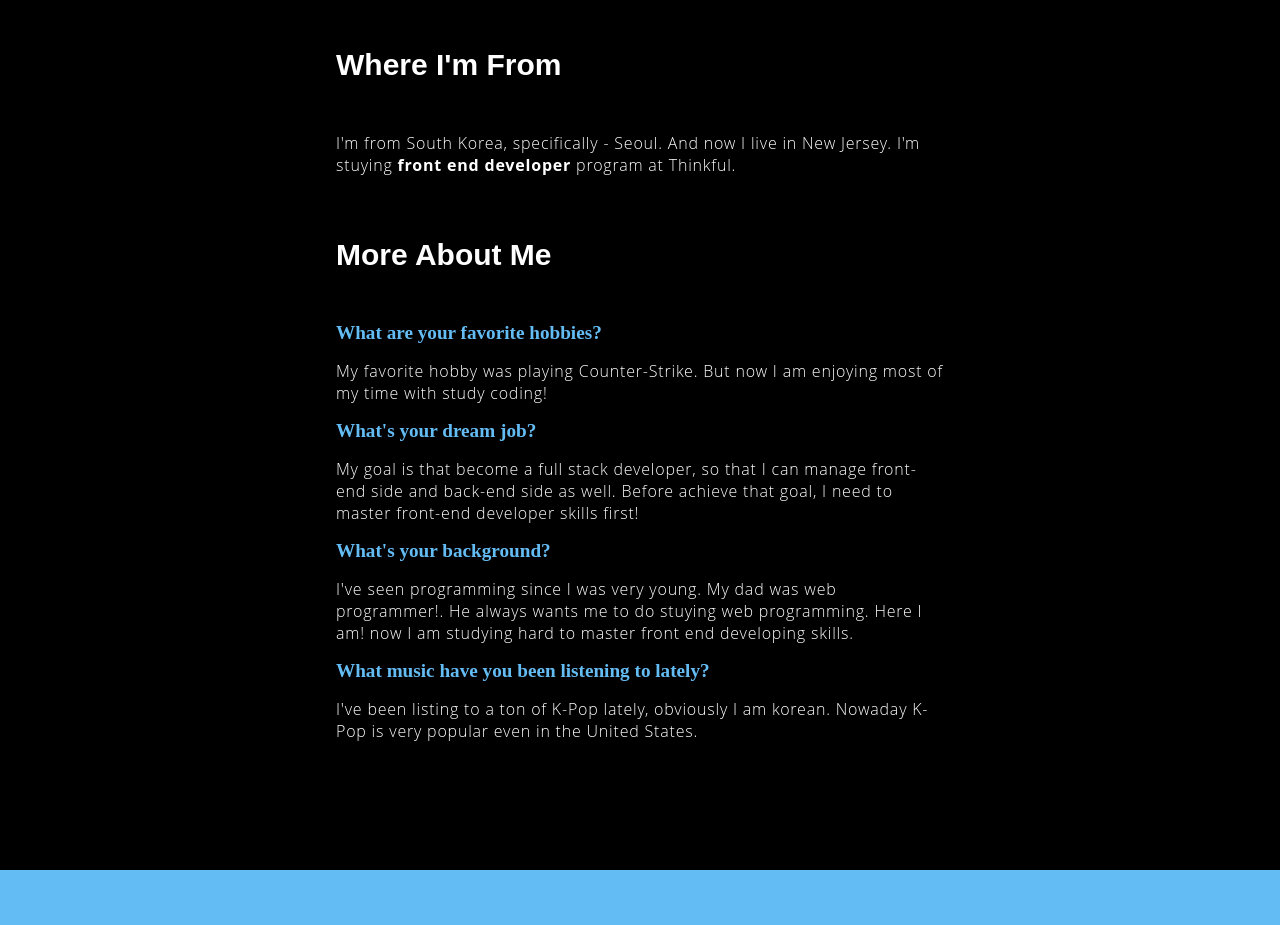
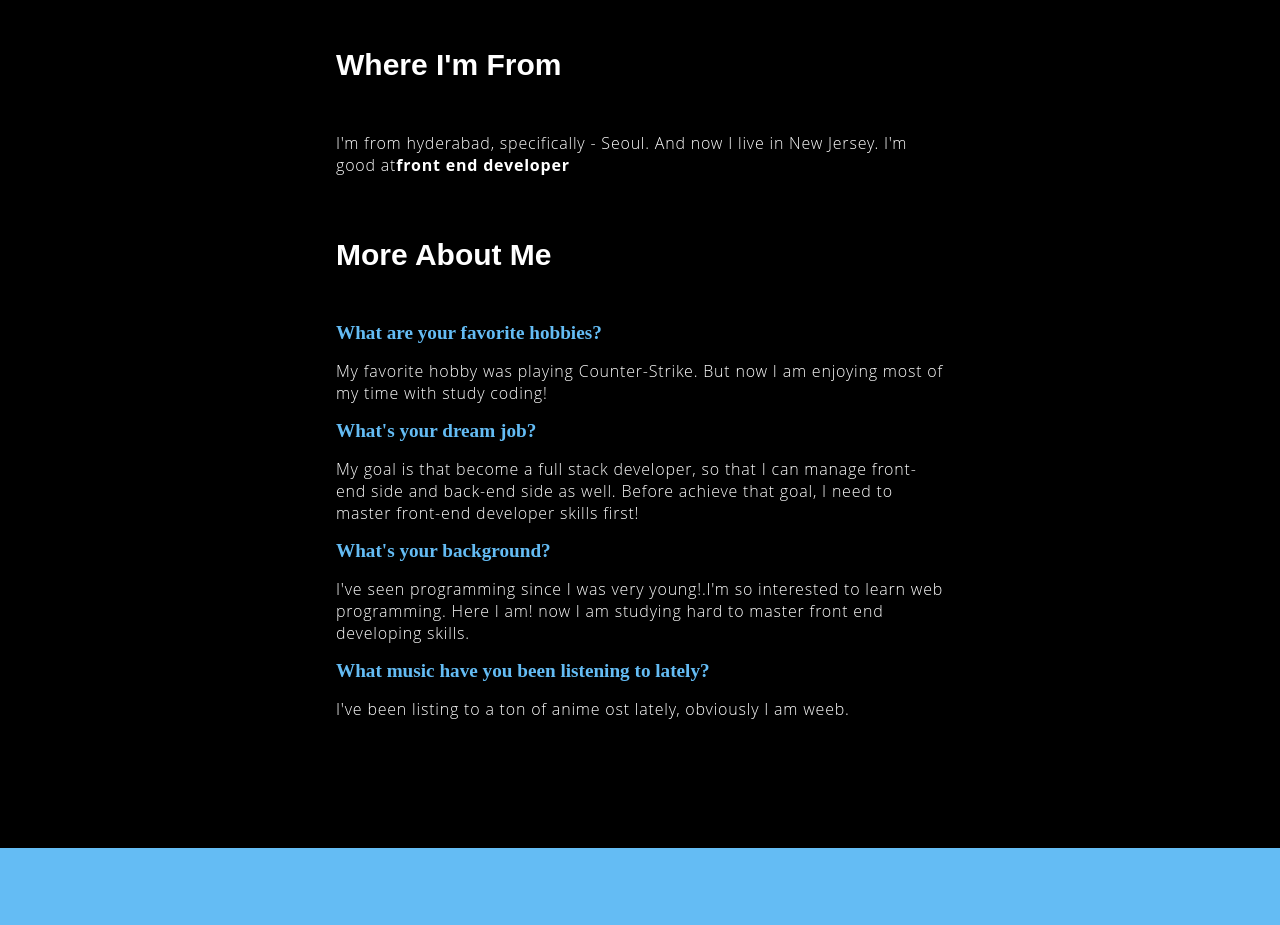
Before and after one commit to exoticvivarium/web-x, a plain HTML site: page about/about.html in a window 1280 px wide. Shown: the part 1040-1965 px from the top of the page. Drawn offline with Linux system fonts and the light colour scheme.

Commit message:
Update about.html

```diff
--- a/about/about.html
+++ b/about/about.html
@@ -20,7 +20,7 @@
       </section>
       <section class="where-Im-from">
         <h1>Where I'm From</h1>
-        <p>I'm from South Korea, specifically - Seoul. And now I live in New Jersey. I'm stuying <span class="bold">front end developer</span> program at Thinkful.
+        <p>I'm from hyderabad, specifically - Seoul. And now I live in New Jersey. I'm good at<span class="bold">front end developer</span>
       </section>
       <section class="more-about-me">
         <h1>More About Me</h1>
@@ -30,9 +30,9 @@
           <p>My goal is that become a full stack developer, so that I can manage front-end side and back-end side as well.
             Before achieve that goal, I need to master front-end developer skills first!</p>
         <h2>What's your background?</h2>
-          <p>I've seen programming since I was very young. My dad was web programmer!. He always wants me to do stuying web programming. Here I am! now I am studying hard to master front end developing skills.</p>
+          <p>I've seen programming since I was very young!.I'm so interested to learn web programming. Here I am! now I am studying hard to master front end developing skills.</p>
         <h2>What music have you been listening to lately?</h2>
-          <p>I've been listing to a ton of K-Pop lately, obviously I am korean. Nowaday K-Pop is very popular even in the United States.</p>
+          <p>I've been listing to a ton of anime ost lately, obviously I am weeb. </p>
       </section>
       <footer class="content-footer">
         <p>Say hi to me on these social networks:</p>
```
